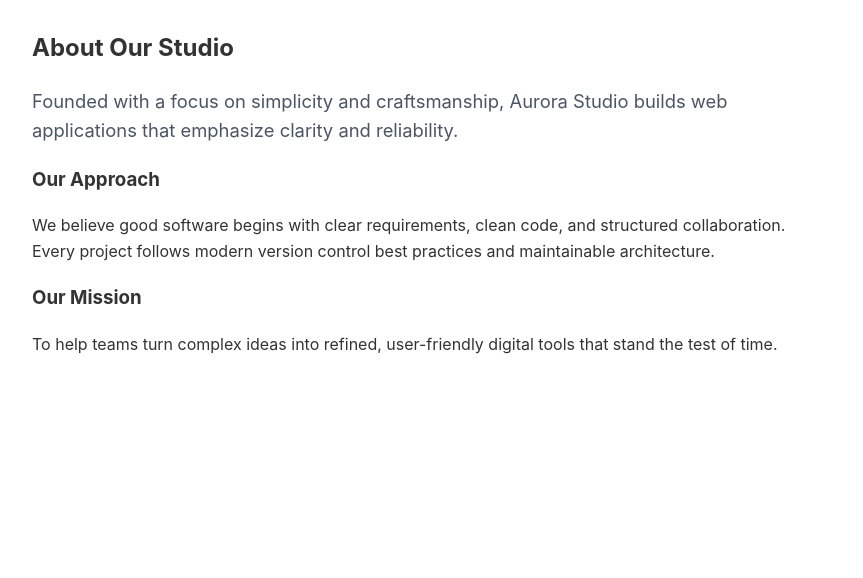
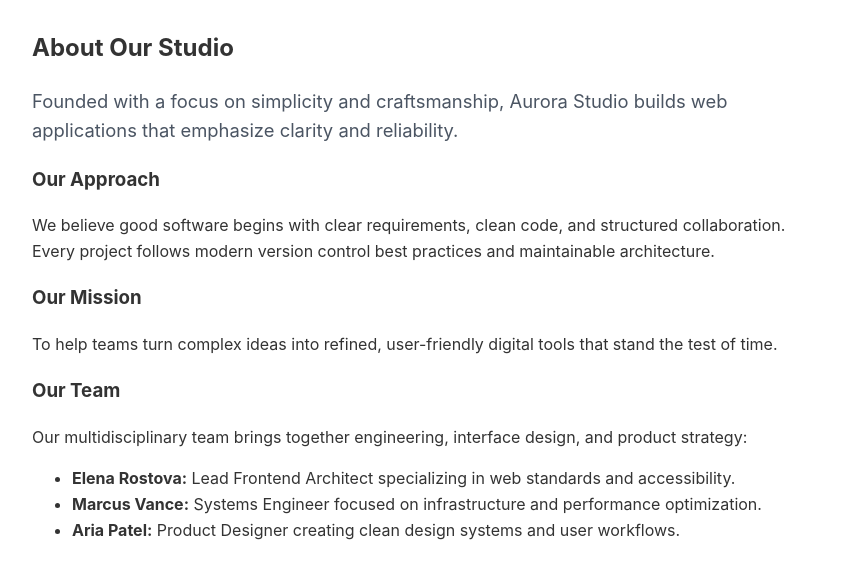
Before and after one commit to Anushika06/web-git-workflow, a plain HTML site: page about.html in a window 1280 px wide. Shown: the part 172-750 px from the top of the page, without its empty margins (208-1071 px from the left). Drawn offline with Linux system fonts and the light colour scheme.

Commit message:
Add team section to about page

```diff
--- a/about.html
+++ b/about.html
@@ -51,6 +51,14 @@
 
         <h3>Our Mission</h3>
         <p>To help teams turn complex ideas into refined, user-friendly digital tools that stand the test of time.</p>
+
+        <h3>Our Team</h3>
+        <p>Our multidisciplinary team brings together engineering, interface design, and product strategy:</p>
+        <ul>
+            <li><strong>Elena Rostova:</strong> Lead Frontend Architect specializing in web standards and accessibility.</li>
+            <li><strong>Marcus Vance:</strong> Systems Engineer focused on infrastructure and performance optimization.</li>
+            <li><strong>Aria Patel:</strong> Product Designer creating clean design systems and user workflows.</li>
+        </ul>
     </main>
 </body>
 </html>
```
